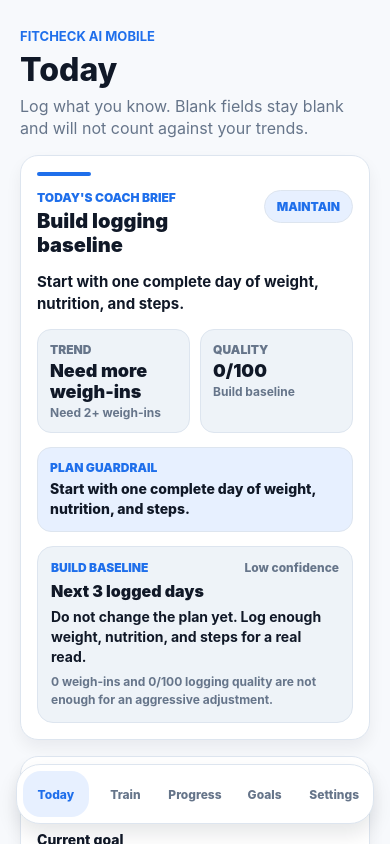
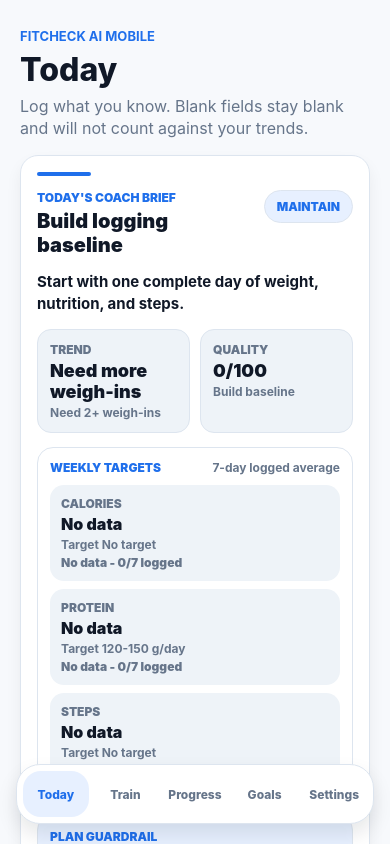
Before and after one commit to ayushs36/fitcheck-ai, a React Native app in the folder mobile/: screen / in a window 390 px wide. Both pictures are taken after a click on the button "Start Logging". Built offline with nearby package versions, Linux system fonts and the light colour scheme.

Commit message:
Add mobile weekly target checks

```diff
--- a/mobile/src/components/DailyCoachBriefCard.tsx
+++ b/mobile/src/components/DailyCoachBriefCard.tsx
@@ -56,6 +56,66 @@ function getReviewTone(mode: ProgressInsights["coachReview"]["mode"]) {
   };
 }
 
+function formatAverageValue(
+  average: ProgressInsights["averages"][number],
+): string {
+  if (typeof average.value !== "number") {
+    return "No data";
+  }
+
+  return `${average.value.toLocaleString()} ${average.unit}`;
+}
+
+function formatAverageTarget(
+  average: ProgressInsights["averages"][number],
+): string {
+  if (average.targetLabel) {
+    return average.targetLabel;
+  }
+
+  if (typeof average.target !== "number") {
+    return "No target";
+  }
+
+  return `${average.target.toLocaleString()} ${average.unit}`;
+}
+
+function getAverageStatusLabel(status: ProgressInsights["averages"][number]["status"]) {
+  if (status === "onTarget") {
+    return "On target";
+  }
+
+  if (status === "above") {
+    return "Above target";
+  }
+
+  if (status === "below") {
+    return "Below target";
+  }
+
+  if (status === "noData") {
+    return "No data";
+  }
+
+  return "No target";
+}
+
+function getAverageStatusStyle(average: ProgressInsights["averages"][number]) {
+  if (average.status === "onTarget") {
+    return styles.targetStatusGood;
+  }
+
+  if (average.status === "above" && average.label !== "Calories") {
+    return styles.targetStatusGood;
+  }
+
+  if (average.status === "above" || average.status === "below") {
+    return styles.targetStatusWarning;
+  }
+
+  return styles.targetStatusNeutral;
+}
+
 export function DailyCoachBriefCard({
   insights,
   unitSystem = "imperial",
@@ -87,6 +147,25 @@ export function DailyCoachBriefCard({
           <Text style={styles.signalLabel}>Quality</Text>
           <Text style={styles.signalValue}>{insights.loggingQuality.score}/100</Text>
           <Text style={styles.signalMeta}>{formatQualityLabel(insights.loggingQuality.status)}</Text>
+        </View>
+      </View>
+
+      <View style={styles.targetBox}>
+        <View style={styles.targetHeader}>
+          <Text style={styles.nextLabel}>Weekly Targets</Text>
+          <Text style={styles.targetMeta}>7-day logged average</Text>
+        </View>
+        <View style={styles.targetGrid}>
+          {insights.averages.map((average) => (
+            <View key={average.label} style={styles.targetItem}>
+              <Text style={styles.targetLabel}>{average.label}</Text>
+              <Text style={styles.targetValue}>{formatAverageValue(average)}</Text>
+              <Text style={styles.targetMeta}>Target {formatAverageTarget(average)}</Text>
+              <Text style={[styles.targetStatus, getAverageStatusStyle(average)]}>
+                {getAverageStatusLabel(average.status)} - {average.loggedDays}/7 logged
+              </Text>
+            </View>
+          ))}
         </View>
       </View>
 
@@ -264,6 +343,57 @@ const styles = StyleSheet.create({
     fontSize: 18,
     fontWeight: "900",
   },
+  targetBox: {
+    borderColor: colors.border,
+    borderRadius: 16,
+    borderWidth: 1,
+    gap: 10,
+    padding: 12,
+  },
+  targetGrid: {
+    gap: 8,
+  },
+  targetHeader: {
+    alignItems: "center",
+    flexDirection: "row",
+    gap: 10,
+    justifyContent: "space-between",
+  },
+  targetItem: {
+    backgroundColor: colors.surfaceMuted,
+    borderRadius: 14,
+    gap: 3,
+    padding: 11,
+  },
+  targetLabel: {
+    color: colors.textMuted,
+    fontSize: 12,
+    fontWeight: "900",
+    textTransform: "uppercase",
+  },
+  targetMeta: {
+    color: colors.textMuted,
+    fontSize: 12,
+    fontWeight: "700",
+  },
+  targetStatus: {
+    fontSize: 12,
+    fontWeight: "900",
+  },
+  targetStatusGood: {
+    color: colors.success,
+  },
+  targetStatusNeutral: {
+    color: colors.textMuted,
+  },
+  targetStatusWarning: {
+    color: colors.warning,
+  },
+  targetValue: {
+    color: colors.text,
+    fontSize: 16,
+    fontWeight: "900",
+  },
   title: {
     color: colors.text,
     fontSize: 20,
```
Also changed, not shown: 1 other file (tests, documents, lock files or other folders).
